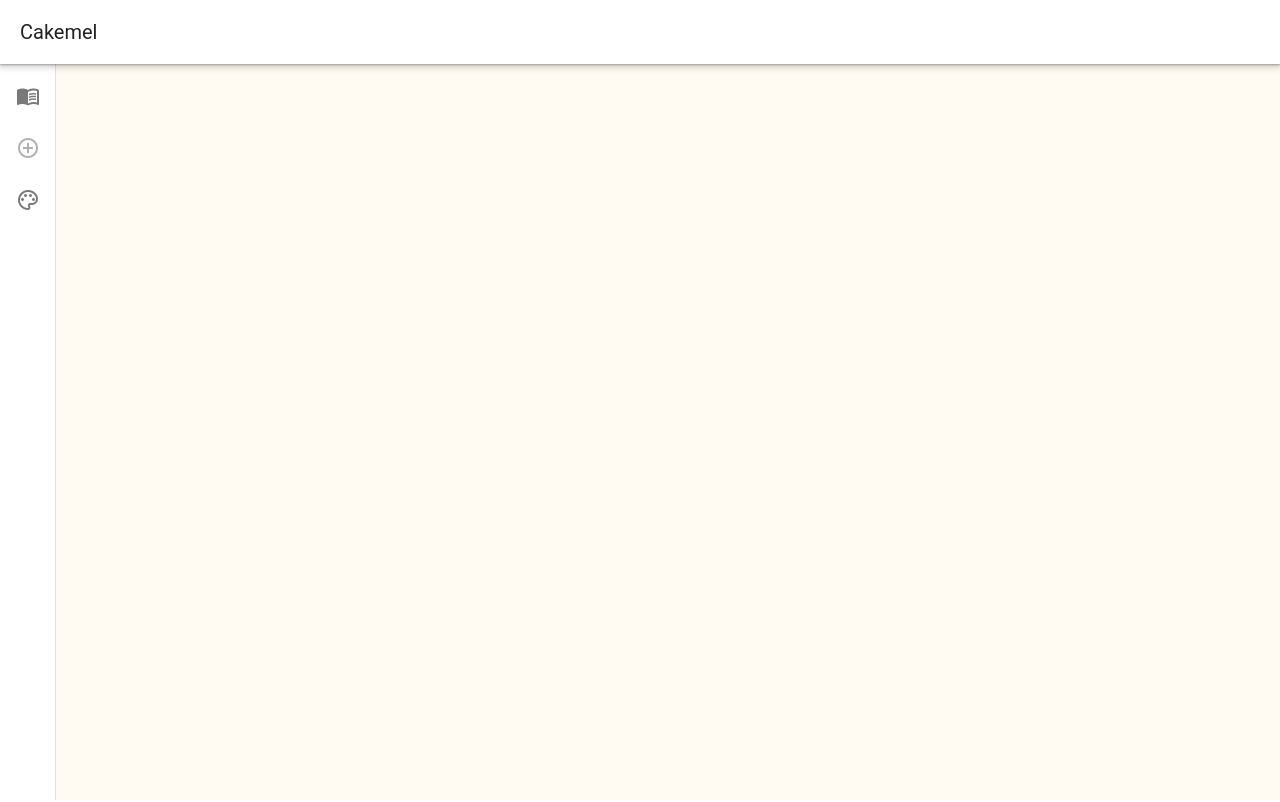
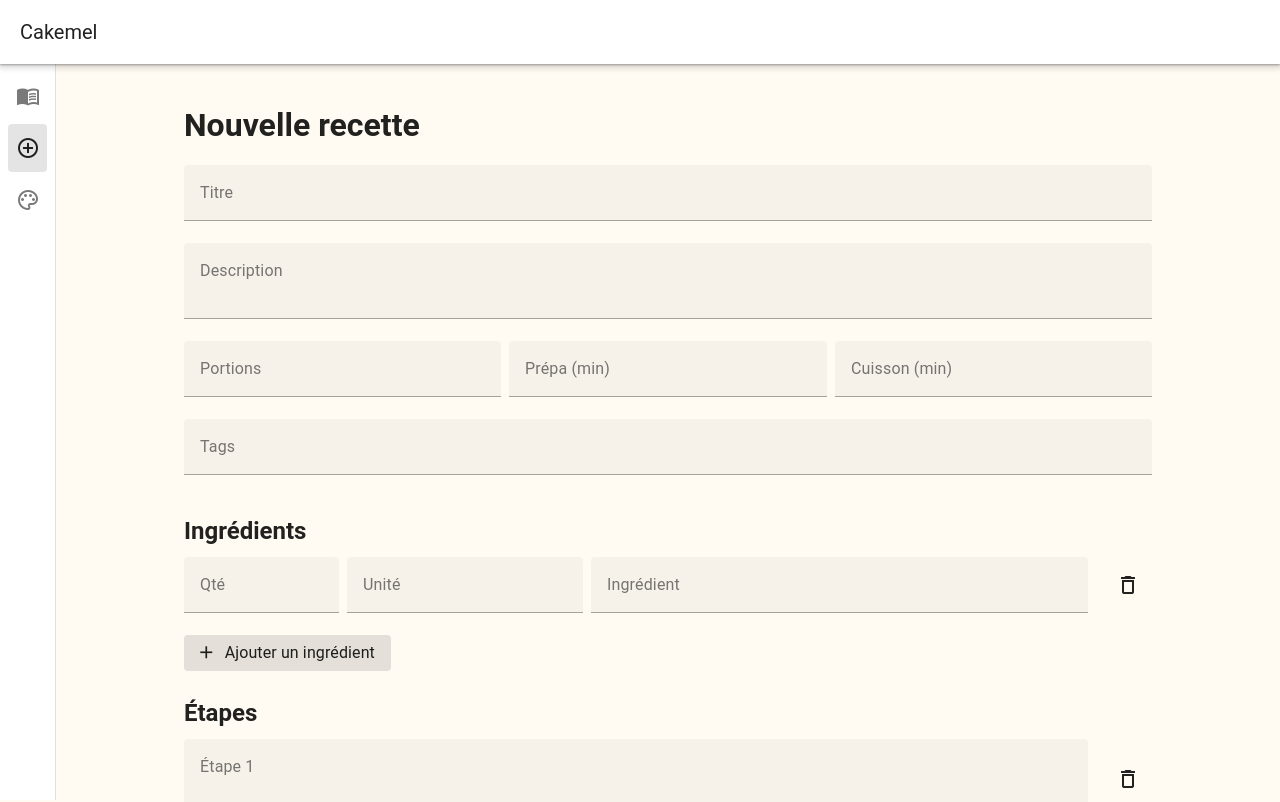
Before and after one commit to TagadaMeli27/cakemel, a Vue app: page /recettes/creer in a window 1280 px wide. Shown: the top 802 px of the page. Built offline with nearby package versions, Linux system fonts and the light colour scheme.

Commit message:
formulaire de création

```diff
--- a/src/App.vue
+++ b/src/App.vue
@@ -23,8 +23,7 @@ const items: Entree[] = [
     to: { name: 'recettes-liste' },
     exact: true,
   },
-  // À activer quand la vue existera : ajouter `to: { name: 'recette-creation' }` et retirer `disabled`
-  { titre: 'Ajouter', icone: 'mdi-plus-circle-outline', disabled: true },
+  { titre: 'Ajouter', icone: 'mdi-plus-circle-outline', to: { name: 'recette-creation' } },
   // TEMPORAIRE : accès à la page de test des couleurs
   { titre: 'Thème', icone: 'mdi-palette-outline', to: '/theme' },
 ]
--- /dev/null
+++ b/src/modules/recettes/components/RecetteForm.vue
@@ -0,0 +1,161 @@
+<script setup lang="ts">
+import { reactive, ref } from 'vue'
+import type { VForm } from 'vuetify/components'
+import type { NouvelleRecette, Recette } from '../domain/types'
+
+const props = defineProps<{ initial?: Recette }>()
+
+const emit = defineEmits<{
+  save: [data: NouvelleRecette]
+  cancel: []
+}>()
+
+// On copie les données dans un objet à nous : on ne modifie jamais directement les props
+function toFormState(r?: Recette): NouvelleRecette {
+  return {
+    titre: r?.titre ?? '',
+    description: r?.description ?? '',
+    portions: r?.portions ?? null,
+    tempsPrep: r?.tempsPrep ?? null,
+    tempsCuisson: r?.tempsCuisson ?? null,
+    source: r?.source ?? '',
+    notes: r?.notes ?? '',
+    favori: r?.favori ?? false,
+    tags: [...(r?.tags ?? [])],
+    ingredients: (r?.ingredients ?? []).map((i) => ({ ...i })),
+    etapes: [...(r?.etapes ?? [])],
+  }
+}
+
+const form = reactive<NouvelleRecette>(toFormState(props.initial))
+
+// Nouvelle recette : on démarre avec une ligne vide de chaque
+if (!props.initial) {
+  form.ingredients.push({ nom: '', quantite: null, unite: '' })
+  form.etapes.push('')
+}
+
+const formRef = ref<InstanceType<typeof VForm> | null>(null)
+const requis = (v: string) => !!v?.trim() || 'Champ requis'
+
+function addIngredient() {
+  form.ingredients.push({ nom: '', quantite: null, unite: '' })
+}
+function removeIngredient(index: number) {
+  form.ingredients.splice(index, 1)
+}
+function addEtape() {
+  form.etapes.push('')
+}
+function removeEtape(index: number) {
+  form.etapes.splice(index, 1)
+}
+
+// Un champ numérique vide renvoie '' : on le convertit en null
+function toNumberOrNull(v: unknown): number | null {
+  if (v === '' || v === null || v === undefined) return null
+  const n = Number(v)
+  return Number.isFinite(n) ? n : null
+}
+
+async function onSubmit() {
+  const result = await formRef.value?.validate()
+  if (!result?.valid) return
+
+  emit('save', {
+    ...form,
+    titre: form.titre.trim(),
+    portions: toNumberOrNull(form.portions),
+    tempsPrep: toNumberOrNull(form.tempsPrep),
+    tempsCuisson: toNumberOrNull(form.tempsCuisson),
+    tags: form.tags.map((t) => t.trim()).filter(Boolean),
+    // Les lignes vides sont ignorées plutôt que bloquantes
+    ingredients: form.ingredients
+      .filter((i) => i.nom.trim() !== '')
+      .map((i) => ({
+        nom: i.nom.trim(),
+        quantite: toNumberOrNull(i.quantite),
+        unite: i.unite.trim(),
+      })),
+    etapes: form.etapes.map((e) => e.trim()).filter(Boolean),
+  })
+}
+</script>
+
+<template>
+  <v-form ref="formRef" @submit.prevent="onSubmit">
+    <v-text-field v-model="form.titre" label="Titre" :rules="[requis]" />
+    <v-textarea v-model="form.description" label="Description" rows="2" auto-grow />
+
+    <v-row dense>
+      <v-col cols="4">
+        <v-text-field v-model.number="form.portions" label="Portions" type="number" min="1" />
+      </v-col>
+      <v-col cols="4">
+        <v-text-field v-model.number="form.tempsPrep" label="Prépa (min)" type="number" min="0" />
+      </v-col>
+      <v-col cols="4">
+        <v-text-field
+          v-model.number="form.tempsCuisson"
+          label="Cuisson (min)"
+          type="number"
+          min="0"
+        />
+      </v-col>
+    </v-row>
+
+    <v-combobox v-model="form.tags" label="Tags" multiple chips closable-chips />
+
+    <h2 class="text-h6 mt-4 mb-2">Ingrédients</h2>
+    <v-row v-for="(ing, i) in form.ingredients" :key="i" dense>
+      <v-col cols="4" sm="2">
+        <v-text-field
+          v-model.number="ing.quantite"
+          label="Qté"
+          type="number"
+          min="0"
+          inputmode="decimal"
+        />
+      </v-col>
+      <v-col cols="8" sm="3">
+        <v-text-field v-model="ing.unite" label="Unité" />
+      </v-col>
+      <v-col cols="12" sm="7">
+        <v-text-field v-model="ing.nom" label="Ingrédient">
+          <template #append>
+            <v-btn icon="mdi-delete-outline" variant="text" @click="removeIngredient(i)" />
+          </template>
+        </v-text-field>
+      </v-col>
+    </v-row>
+    <v-btn prepend-icon="mdi-plus" variant="tonal" @click="addIngredient">
+      Ajouter un ingrédient
+    </v-btn>
+
+    <h2 class="text-h6 mt-6 mb-2">Étapes</h2>
+    <v-textarea
+      v-for="(etape, i) in form.etapes"
+      :key="i"
+      :model-value="etape"
+      :label="`Étape ${i + 1}`"
+      rows="2"
+      auto-grow
+      @update:model-value="form.etapes[i] = $event"
+    >
+      <template #append>
+        <v-btn icon="mdi-delete-outline" variant="text" @click="removeEtape(i)" />
+      </template>
+    </v-textarea>
+    <v-btn prepend-icon="mdi-plus" variant="tonal" @click="addEtape">Ajouter une étape</v-btn>
+
+    <h2 class="text-h6 mt-6 mb-2">Plus</h2>
+    <v-text-field v-model="form.source" label="Source (livre, site, personne...)" />
+    <v-textarea v-model="form.notes" label="Notes" rows="2" auto-grow />
+
+    <div class="d-flex ga-2 mt-4">
+      <v-btn variant="text" @click="emit('cancel')">Annuler</v-btn>
+      <v-spacer />
+      <v-btn type="submit" color="primary">Enregistrer</v-btn>
+    </div>
+  </v-form>
+</template>
--- a/src/modules/recettes/routes.ts
+++ b/src/modules/recettes/routes.ts
@@ -11,11 +11,11 @@ export const recettesRoutes: RouteRecordRaw[] = [
     name: 'theme-preview',
     component: () => import('./views/ThemePreview.vue'),
   },
-  // {
-  //     path: '/recettes/nouvelle',
-  //     name: 'recette-creation',
-  //     component: () => import('./views/EditView.vue')
-  // },
+  {
+      path: '/recettes/creer',
+      name: 'recette-creation',
+      component: () => import('./views/EditView.vue')
+  },
   // {
   //     path: '/recettes/:id',
   //     name: 'recette-detail',
--- /dev/null
+++ b/src/modules/recettes/views/EditView.vue
@@ -0,0 +1,41 @@
+<script setup lang="ts">
+import { onMounted, ref } from 'vue'
+import { useRouter } from 'vue-router'
+import RecetteForm from '../components/RecetteForm.vue'
+import { recetteRepository } from '../data/RecetteRepository'
+import type { NouvelleRecette, Recette } from '../domain/types'
+
+const props = defineProps<{ id?: string }>()
+const router = useRouter()
+
+const recette = ref<Recette>()
+const introuvable = ref(false)
+
+onMounted(async () => {
+  if (!props.id) return
+  const r = await recetteRepository.get(props.id)
+  if (r) recette.value = r
+  else introuvable.value = true
+})
+
+async function save(data: NouvelleRecette) {
+  if (props.id) await recetteRepository.update(props.id, data)
+  else await recetteRepository.create(data)
+  router.push({ name: 'recettes-liste' })
+}
+
+function annuler() {
+  router.push({ name: 'recettes-liste' })
+}
+</script>
+
+<template>
+  <v-container>
+    <h1 class="text-h5 mb-4">{{ id ? 'Modifier la recette' : 'Nouvelle recette' }}</h1>
+
+    <v-alert v-if="introuvable" type="warning" text="Recette introuvable" />
+
+    <!-- v-if : le formulaire copie `initial` une seule fois, il doit donc attendre le chargement -->
+    <RecetteForm v-else-if="!id || recette" :initial="recette" @save="save" @cancel="annuler" />
+  </v-container>
+</template>
--- a/src/modules/recettes/views/ListView.vue
+++ b/src/modules/recettes/views/ListView.vue
@@ -1,14 +1,8 @@
 <script setup lang="ts">
 import { useRecettes } from '../composables/useRecettes'
-import { recetteRepository } from '../data/RecetteRepository'
 import RecetteCard from '../components/RecetteCard.vue'
 
 const { recettes } = useRecettes()
-
-// TEMPORAIRE : pour avoir des données à afficher, à supprimer ensuite
-function ajouterTest() {
-  recetteRepository.create({ titre: 'Recette test', tags: ['test'] })
-}
 </script>
 
 <!-- <RouterLink :to="{ name: 'recette-detail', params: { id: r.id } }"> pour naviguer à différents endroits -->
@@ -19,9 +13,5 @@ function ajouterTest() {
     <p v-if="recettes.length === 0" class="text-medium-emphasis">Aucune recette pour l'instant.</p>
 
     <RecetteCard v-for="r in recettes" :key="r.id" :recette="r" />
-
-    <v-btn color="primary" prepend-icon="mdi-plus" @click="ajouterTest">
-      Ajouter une recette de test
-    </v-btn>
   </v-container>
 </template>
```
